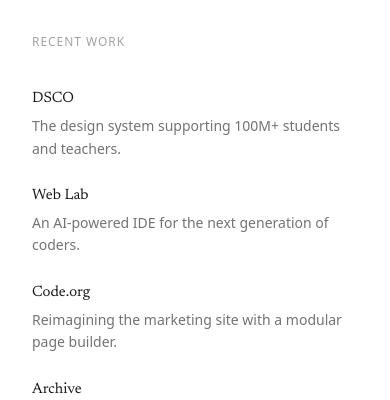
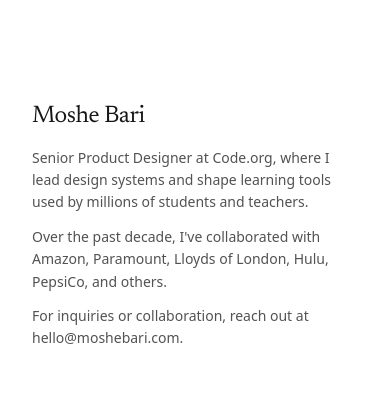
Before and after one commit to moshebaricdo/personal-site, a Next.js app: page / in a window 390 px wide. Shown: the part 420-820 px from the top of the page. Built offline with nearby package versions, Linux system fonts and the light colour scheme.

Commit message:
Launches v1 behind flag

```diff
--- a/src/app/page.module.css
+++ b/src/app/page.module.css
@@ -1,6 +1,20 @@
 .main {
   min-height: 100vh;
   padding-bottom: var(--space-20);
+}
+
+.v1Main {
+  padding-bottom: var(--space-12);
+}
+
+.v1Container {
+  min-height: calc(65vh - var(--space-8));
+  display: flex;
+  flex-direction: column;
+}
+
+.v1Hero {
+  margin-top: auto;
 }
 
 .heroSeparator {
@@ -17,6 +31,14 @@
     padding-bottom: var(--space-6);
   }
 
+  .v1Main {
+    padding-bottom: var(--space-12);
+  }
+
+  .v1Container {
+    min-height: calc(95vh - var(--space-8));
+  }
+
   .heroSeparator {
     margin-top: var(--space-12);
     margin-bottom: var(--space-12);
--- a/src/app/page.tsx
+++ b/src/app/page.tsx
@@ -4,7 +4,22 @@ import { Hero } from '@/components/Hero';
 import { Section } from '@/components/Section';
 import { ProjectList } from '@/components/ProjectList';
 
+const isV1OnlyEnabled = (process.env.SITE_V1_ONLY ?? 'true') === 'true';
+
 export default function HomePage() {
+  if (isV1OnlyEnabled) {
+    return (
+      <main className={`${styles.main} ${styles.v1Main}`}>
+        <div className={`container ${styles.v1Container}`}>
+          <Nav />
+          <div className={`${styles.v1Hero} text-load-in`}>
+            <Hero />
+          </div>
+        </div>
+      </main>
+    );
+  }
+
   return (
     <main className={styles.main}>
       <div className="container">
```
